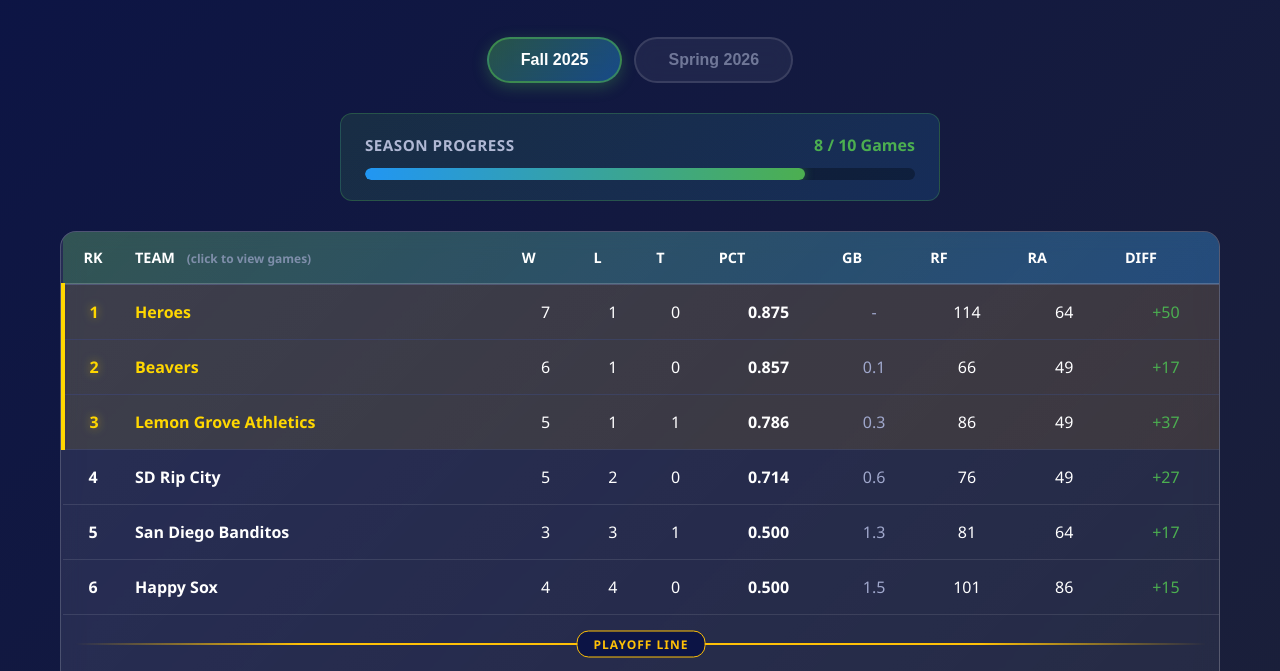
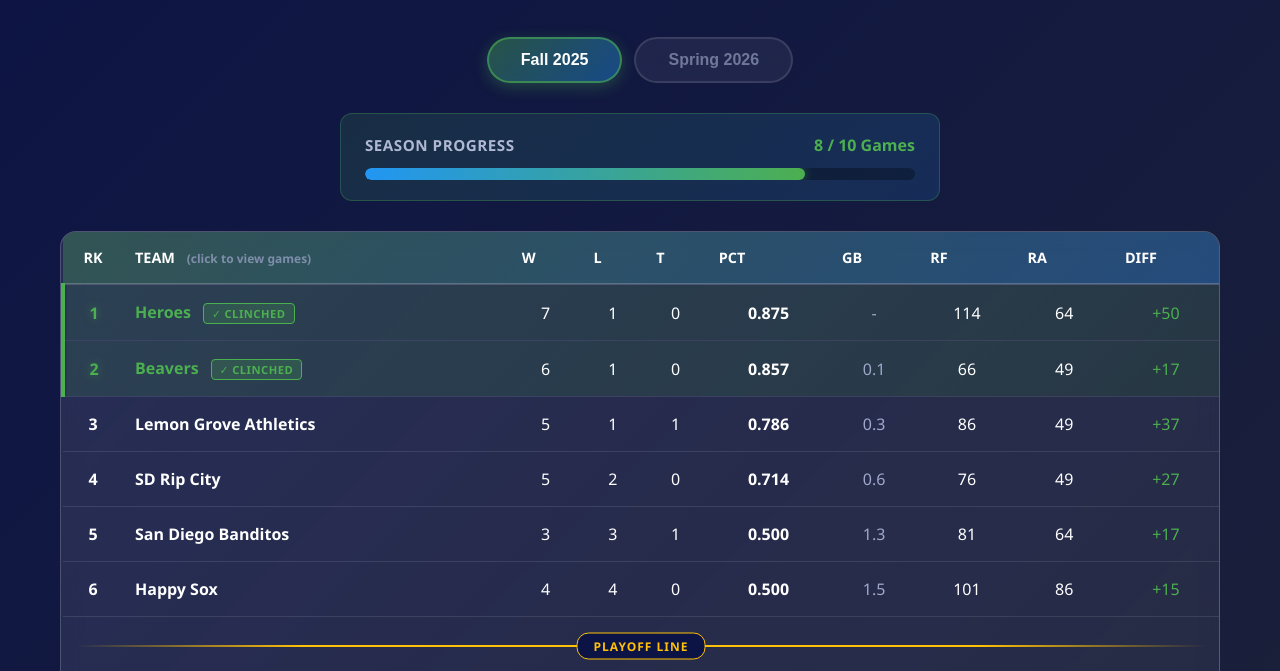
Before and after one commit to doyled-it/sdabl-leaderboard, a plain HTML site: page index.html in a window 1280 px wide. Shown: the part 125-796 px from the top of the page. Drawn offline with Linux system fonts and the light colour scheme.

Commit message:
Add playoff clinching indicator
- Calculate which teams have mathematically clinched playoff spots
- Teams that clinch get green highlight and border
- Display "✓ CLINCHED" badge next to team names
- Logic: team clinches when their minimum wins exceed maximum possible wins of teams outside playoff positions (top 6)

```diff
--- a/app.js
+++ b/app.js
@@ -9,9 +9,44 @@ function getCurrentSeason() {
     return seasonsData.seasons[currentSeasonId];
 }
 
+function hasClinchedPlayoff(team, allTeams) {
+    const totalSeasonGames = 10;
+    const playoffSpots = 6;
+
+    // Calculate games remaining for this team
+    const teamGamesPlayed = team.wins + team.losses + team.ties;
+    const teamGamesRemaining = totalSeasonGames - teamGamesPlayed;
+
+    // Team's minimum possible wins (if they lose all remaining games)
+    const teamMinWins = team.wins;
+
+    // Find teams below playoff line
+    const teamsOutsidePlayoffs = allTeams.filter(t => t.rank > playoffSpots);
+
+    // Check if any team outside playoffs can catch this team
+    for (const outsideTeam of teamsOutsidePlayoffs) {
+        const outsideGamesPlayed = outsideTeam.wins + outsideTeam.losses + outsideTeam.ties;
+        const outsideGamesRemaining = totalSeasonGames - outsideGamesPlayed;
+
+        // Maximum possible wins for outside team (if they win all remaining games)
+        const outsideMaxWins = outsideTeam.wins + outsideGamesRemaining;
+
+        // If outside team can match or exceed this team's minimum wins, not clinched
+        if (outsideMaxWins >= teamMinWins) {
+            return false;
+        }
+    }
+
+    // If no team outside playoffs can catch this team, they've clinched
+    return true;
+}
+
 function createTeamRow(team, index) {
+    const teamsData = getCurrentTeamsData();
+    const hasClinched = hasClinchedPlayoff(team, teamsData);
+
     const row = document.createElement('tr');
-    row.className = team.rank <= 3 ? 'top3' : '';
+    row.className = hasClinched ? 'clinched' : '';
     row.style.animationDelay = `${index * 0.1}s`;
     row.dataset.teamName = team.name;
     row.addEventListener('click', () => toggleTeamDetails(team, row));
@@ -19,15 +54,16 @@ function createTeamRow(team, index) {
     const runDiffClass = team.runDiff > 0 ? 'positive' : team.runDiff < 0 ? 'negative' : '';
     const runDiffSymbol = team.runDiff > 0 ? '+' : '';
 
-    const teamsData = getCurrentTeamsData();
     const firstPlaceWinPct = teamsData[0].winPct;
     const totalGames = team.wins + team.losses + team.ties;
     const gamesBehind = team.rank === 1 ? '-' :
         ((firstPlaceWinPct - team.winPct) * totalGames / 2).toFixed(1);
 
+    const clinchedBadge = hasClinched ? ' <span class="clinched-badge">✓ CLINCHED</span>' : '';
+
     row.innerHTML = `
-        <td class="rank-cell ${team.rank <= 3 ? 'top3' : ''}">${team.rank}</td>
-        <td class="team-name-cell ${team.rank <= 3 ? 'top3' : ''}">${team.name}</td>
+        <td class="rank-cell ${hasClinched ? 'clinched' : ''}">${team.rank}</td>
+        <td class="team-name-cell ${hasClinched ? 'clinched' : ''}">${team.name}${clinchedBadge}</td>
         <td class="stat-cell">${team.wins}</td>
         <td class="stat-cell">${team.losses}</td>
         <td class="stat-cell">${team.ties}</td>
--- a/styles.css
+++ b/styles.css
@@ -216,9 +216,23 @@ body {
     transform: scale(1.02);
 }
 
-.standings-table tbody tr.top3 {
-    background: linear-gradient(135deg, rgba(255, 215, 0, 0.1) 0%, rgba(255, 165, 0, 0.1) 100%);
-    border-left: 4px solid #FFD700;
+.standings-table tbody tr.clinched {
+    background: linear-gradient(135deg, rgba(76, 175, 80, 0.15) 0%, rgba(46, 125, 50, 0.15) 100%);
+    border-left: 4px solid #4CAF50;
+}
+
+.clinched-badge {
+    display: inline-block;
+    margin-left: 8px;
+    padding: 2px 8px;
+    font-size: 0.7rem;
+    font-weight: 700;
+    color: #4CAF50;
+    background: rgba(76, 175, 80, 0.2);
+    border: 1px solid #4CAF50;
+    border-radius: 4px;
+    text-transform: uppercase;
+    letter-spacing: 0.5px;
 }
 
 .team-details {
@@ -366,9 +380,9 @@ body {
     font-size: 1.2rem;
 }
 
-.rank-cell.top3 {
-    color: #FFD700;
-    text-shadow: 0 0 10px rgba(255, 215, 0, 0.5);
+.rank-cell.clinched {
+    color: #4CAF50;
+    text-shadow: 0 0 10px rgba(76, 175, 80, 0.5);
 }
 
 .team-name-cell {
@@ -377,8 +391,8 @@ body {
     min-width: 180px;
 }
 
-.team-name-cell.top3 {
-    color: #FFD700;
+.team-name-cell.clinched {
+    color: #4CAF50;
 }
 
 .stat-cell {
```
